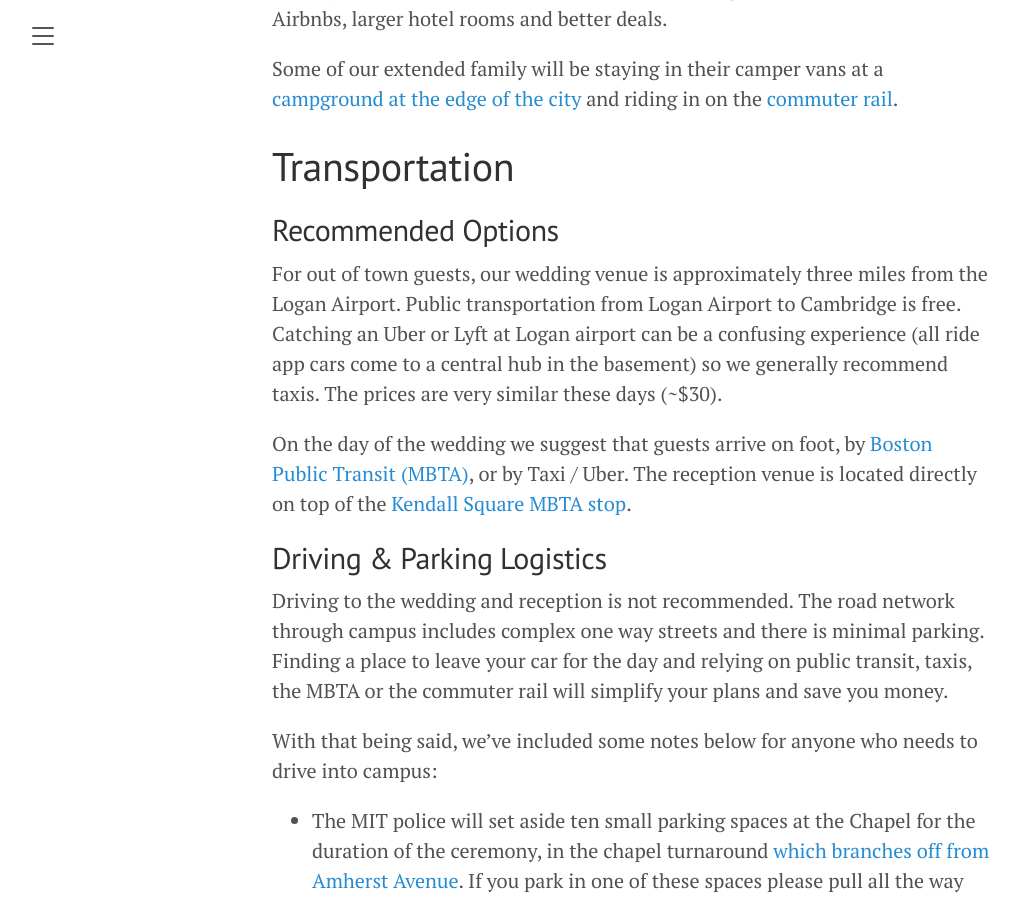
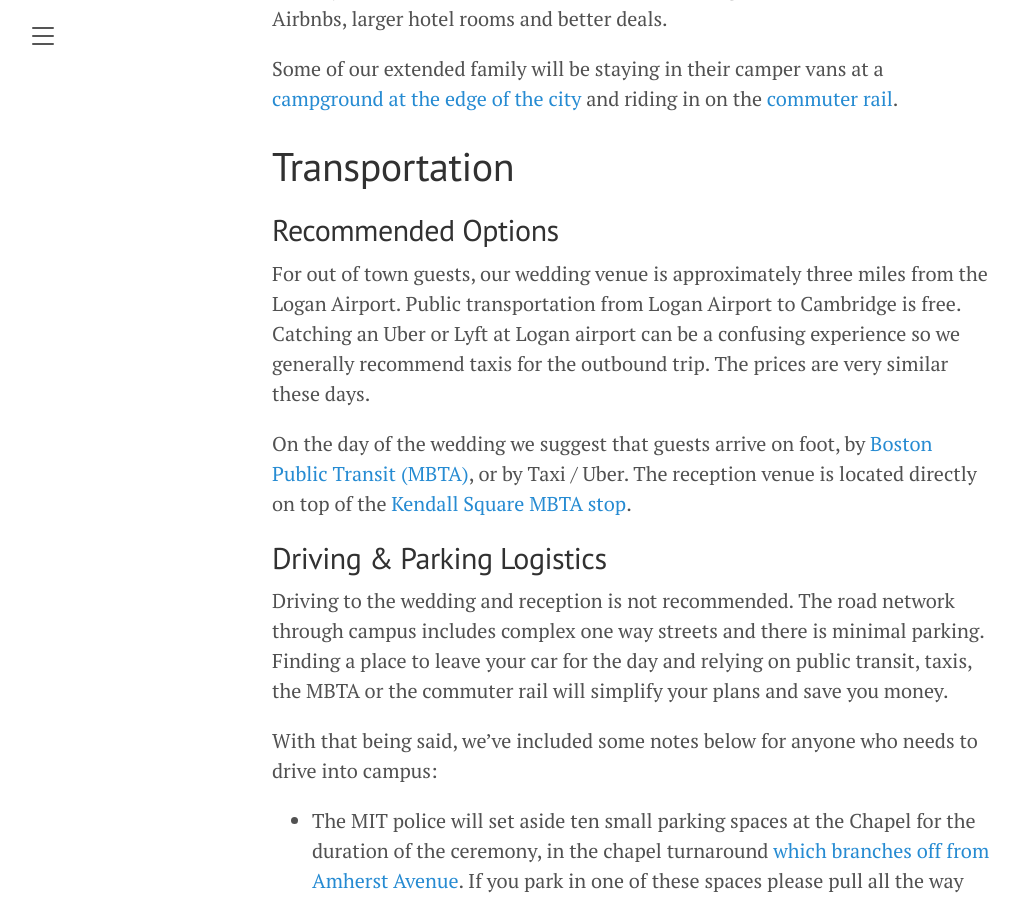
Before and after one commit to JoshBradshaw/andreajosh.github.io, a Jekyll site: the page built from _posts/2023-12-30-overview.md, in a window 1280 px wide and 900 px high, scrolled down 2744 px. Shown: the whole window, without its empty margins (8-1027 px from the left). Built offline with Jekyll 4.4.1, drawn with Linux system fonts in a browser that asks for light colours.

Commit message:
Update 2023-12-30-overview.md

```diff
--- a/_posts/2023-12-30-overview.md
+++ b/_posts/2023-12-30-overview.md
@@ -60,7 +60,7 @@ Some of our extended family will be staying in their camper vans at a [campgroun
 
 ## Recommended Options
 
-For out of town guests, our wedding venue is approximately three miles from the Logan Airport. Public transportation from Logan Airport to Cambridge is free. Catching an Uber or Lyft at Logan airport can be a confusing experience (all ride app cars come to a central hub in the basement) so we generally recommend taxis. The prices are very similar these days (~$30).
+For out of town guests, our wedding venue is approximately three miles from the Logan Airport. Public transportation from Logan Airport to Cambridge is free. Catching an Uber or Lyft at Logan airport can be a confusing experience so we generally recommend taxis for the outbound trip. The prices are very similar these days.
 
 On the day of the wedding we suggest that guests arrive on foot, by [Boston Public Transit (MBTA)](https://cdn.mbta.com/sites/default/files/2022-12/2022-12-12-subway-map-v37f.pdf), or by Taxi / Uber. The reception venue is located directly on top of the [Kendall Square MBTA stop](https://www.mbta.com/stops/place-knncl).
 
```
